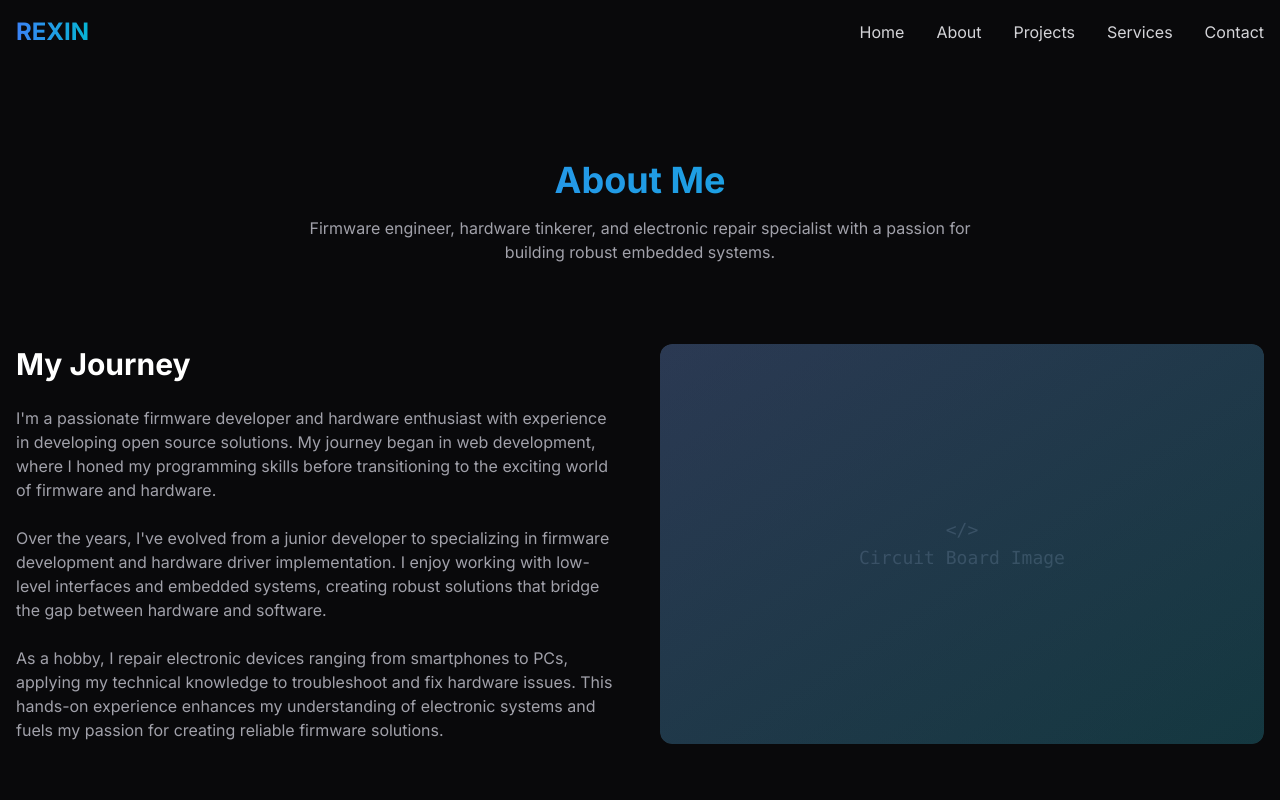
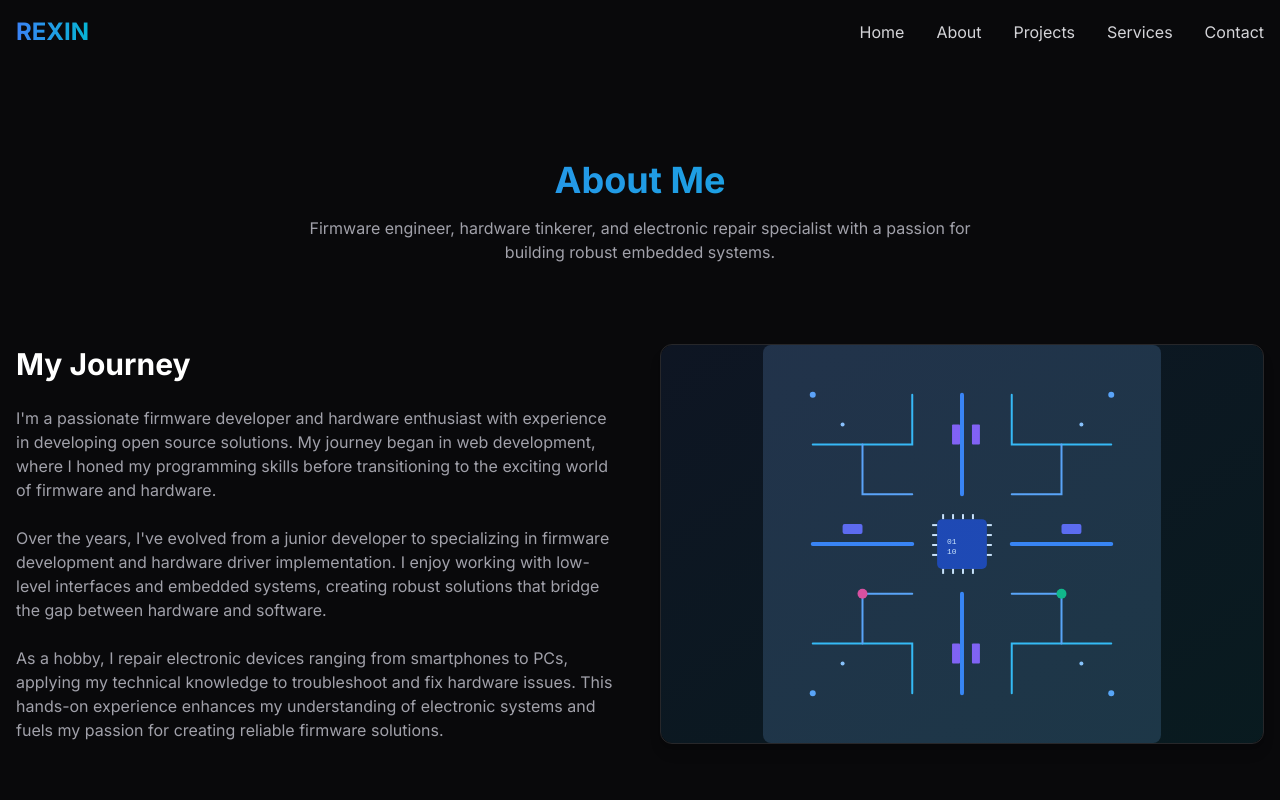
Before and after one commit to rexinscfu/rexin, a Next.js app: page /about in a window 1280 px wide. Shown: the top 800 px of the page. Built offline with nearby package versions, Linux system fonts and the light colour scheme.

Commit message:
update: Replace placeholder circuit image with custom animated SVG

```diff
--- a/src/app/about/page.tsx
+++ b/src/app/about/page.tsx
@@ -1,10 +1,10 @@
 'use client';
 
 import { useRef } from 'react';
-import Image from 'next/image';
 import { motion, useInView } from 'framer-motion';
 import { SectionHeading } from '@/components/ui/SectionHeading';
 import { SkillBar } from '@/components/ui/SkillBar';
+import { CircuitSvg } from '@/components/ui/CircuitSvg';
 
 // Skill type definition
 type Skill = {
@@ -81,22 +81,13 @@ export default function AboutPage() {
         </motion.div>
 
         <motion.div
-          className="relative h-[400px] rounded-xl overflow-hidden"
+          className="relative h-[400px] rounded-xl overflow-hidden border border-zinc-800 shadow-lg"
           initial={{ opacity: 0, scale: 0.9 }}
           animate={bioInView ? { opacity: 1, scale: 1 } : { opacity: 0, scale: 0.9 }}
           transition={{ duration: 0.7, delay: 0.2 }}
         >
-          <div className="absolute inset-0 bg-gradient-to-br from-blue-500/20 to-cyan-500/20 z-10 rounded-xl"></div>
-          <div className="relative h-full w-full bg-zinc-900 rounded-xl">
-            {/* Placeholder gradient background */}
-            <div className="absolute inset-0 bg-gradient-to-br from-zinc-800 to-zinc-900 rounded-xl"></div>
-            <div className="absolute inset-0 flex items-center justify-center">
-              <div className="text-zinc-700 text-lg font-mono p-4 text-center">
-                &lt;/&gt; <br/>
-                Circuit Board Image
-              </div>
-            </div>
-          </div>
+          <div className="absolute inset-0 bg-gradient-to-br from-blue-500/10 to-cyan-500/10 z-10 rounded-xl"></div>
+          <CircuitSvg />
         </motion.div>
       </section>
 
--- /dev/null
+++ b/src/components/ui/CircuitSvg.tsx
@@ -0,0 +1,135 @@
+'use client';
+
+import { motion } from 'framer-motion';
+
+export function CircuitSvg() {
+  return (
+    <svg
+      viewBox="0 0 400 400"
+      fill="none"
+      xmlns="http://www.w3.org/2000/svg"
+      className="w-full h-full"
+    >
+      {/* Background */}
+      <rect width="400" height="400" fill="#1F2937" rx="8" />
+
+      {/* Main circuit board paths */}
+      <motion.path
+        d="M50 200 H150 M250 200 H350 M200 50 V150 M200 250 V350"
+        stroke="#3B82F6"
+        strokeWidth="4"
+        strokeLinecap="round"
+        initial={{ pathLength: 0 }}
+        animate={{ pathLength: 1 }}
+        transition={{ duration: 2, ease: "easeInOut" }}
+      />
+
+      {/* Circuit traces */}
+      <motion.path
+        d="M50 100 H150 V50 M350 100 H250 V50 M50 300 H150 V350 M350 300 H250 V350"
+        stroke="#38BDF8"
+        strokeWidth="2"
+        strokeLinecap="round"
+        initial={{ pathLength: 0 }}
+        animate={{ pathLength: 1 }}
+        transition={{ duration: 2, delay: 0.5, ease: "easeInOut" }}
+      />
+
+      {/* Connecting traces */}
+      <motion.path
+        d="M100 100 V150 H150 M300 100 V150 H250 M100 300 V250 H150 M300 300 V250 H250"
+        stroke="#60A5FA"
+        strokeWidth="2"
+        strokeLinecap="round"
+        initial={{ pathLength: 0 }}
+        animate={{ pathLength: 1 }}
+        transition={{ duration: 1.5, delay: 1, ease: "easeInOut" }}
+      />
+
+      {/* CPU/Microcontroller */}
+      <motion.rect
+        x="175"
+        y="175"
+        width="50"
+        height="50"
+        rx="5"
+        fill="#1E40AF"
+        initial={{ scale: 0, opacity: 0 }}
+        animate={{ scale: 1, opacity: 1 }}
+        transition={{ duration: 0.5, delay: 1.5 }}
+      />
+
+      {/* Pin connections */}
+      <motion.g
+        initial={{ opacity: 0 }}
+        animate={{ opacity: 1 }}
+        transition={{ duration: 0.5, delay: 2 }}
+      >
+        <rect x="170" y="180" width="5" height="2" fill="#DBEAFE" />
+        <rect x="170" y="190" width="5" height="2" fill="#DBEAFE" />
+        <rect x="170" y="200" width="5" height="2" fill="#DBEAFE" />
+        <rect x="170" y="210" width="5" height="2" fill="#DBEAFE" />
+        <rect x="225" y="180" width="5" height="2" fill="#DBEAFE" />
+        <rect x="225" y="190" width="5" height="2" fill="#DBEAFE" />
+        <rect x="225" y="200" width="5" height="2" fill="#DBEAFE" />
+        <rect x="225" y="210" width="5" height="2" fill="#DBEAFE" />
+        <rect x="180" y="170" width="2" height="5" fill="#DBEAFE" />
+        <rect x="190" y="170" width="2" height="5" fill="#DBEAFE" />
+        <rect x="200" y="170" width="2" height="5" fill="#DBEAFE" />
+        <rect x="210" y="170" width="2" height="5" fill="#DBEAFE" />
+        <rect x="180" y="225" width="2" height="5" fill="#DBEAFE" />
+        <rect x="190" y="225" width="2" height="5" fill="#DBEAFE" />
+        <rect x="200" y="225" width="2" height="5" fill="#DBEAFE" />
+        <rect x="210" y="225" width="2" height="5" fill="#DBEAFE" />
+      </motion.g>
+
+      {/* Electronic components */}
+      <motion.g
+        initial={{ opacity: 0 }}
+        animate={{ opacity: 1 }}
+        transition={{ duration: 0.5, delay: 2.2 }}
+      >
+        {/* Resistors */}
+        <rect x="80" y="180" width="20" height="10" rx="2" fill="#6366F1" />
+        <rect x="300" y="180" width="20" height="10" rx="2" fill="#6366F1" />
+
+        {/* Capacitors */}
+        <rect x="190" y="80" width="8" height="20" rx="1" fill="#8B5CF6" />
+        <rect x="210" y="80" width="8" height="20" rx="1" fill="#8B5CF6" />
+        <rect x="190" y="300" width="8" height="20" rx="1" fill="#8B5CF6" />
+        <rect x="210" y="300" width="8" height="20" rx="1" fill="#8B5CF6" />
+
+        {/* LEDs */}
+        <circle cx="100" cy="250" r="5" fill="#EC4899" />
+        <circle cx="300" cy="250" r="5" fill="#10B981" />
+      </motion.g>
+
+      {/* Binary code */}
+      <motion.g
+        initial={{ opacity: 0 }}
+        animate={{ opacity: 1 }}
+        transition={{ duration: 0.5, delay: 2.5 }}
+      >
+        <text x="185" y="200" fill="#DBEAFE" fontFamily="monospace" fontSize="8">01</text>
+        <text x="185" y="210" fill="#DBEAFE" fontFamily="monospace" fontSize="8">10</text>
+      </motion.g>
+
+      {/* Small decorative dots */}
+      <motion.g
+        initial={{ opacity: 0 }}
+        animate={{ opacity: 1 }}
+        transition={{ duration: 0.8, delay: 2.8 }}
+      >
+        <circle cx="50" cy="50" r="3" fill="#60A5FA" />
+        <circle cx="350" cy="50" r="3" fill="#60A5FA" />
+        <circle cx="50" cy="350" r="3" fill="#60A5FA" />
+        <circle cx="350" cy="350" r="3" fill="#60A5FA" />
+
+        <circle cx="80" cy="80" r="2" fill="#93C5FD" />
+        <circle cx="320" cy="80" r="2" fill="#93C5FD" />
+        <circle cx="80" cy="320" r="2" fill="#93C5FD" />
+        <circle cx="320" cy="320" r="2" fill="#93C5FD" />
+      </motion.g>
+    </svg>
+  );
+}
```
